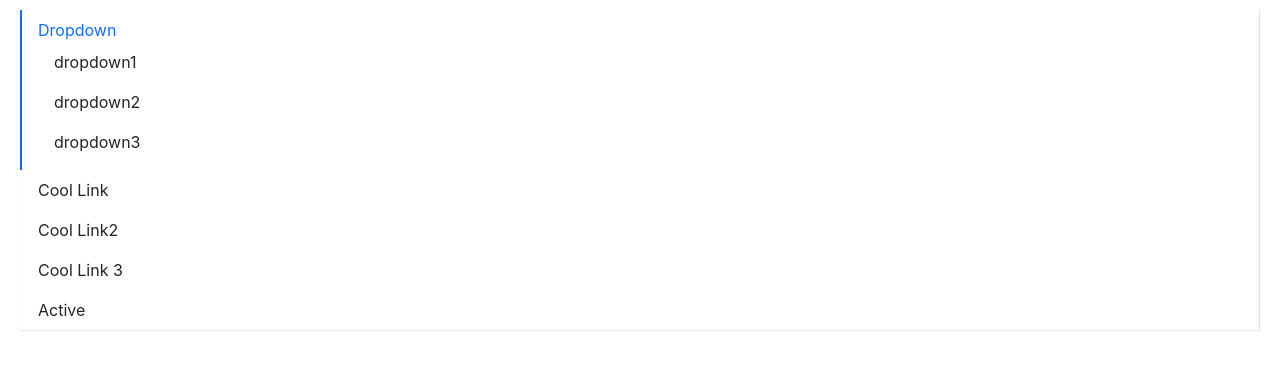
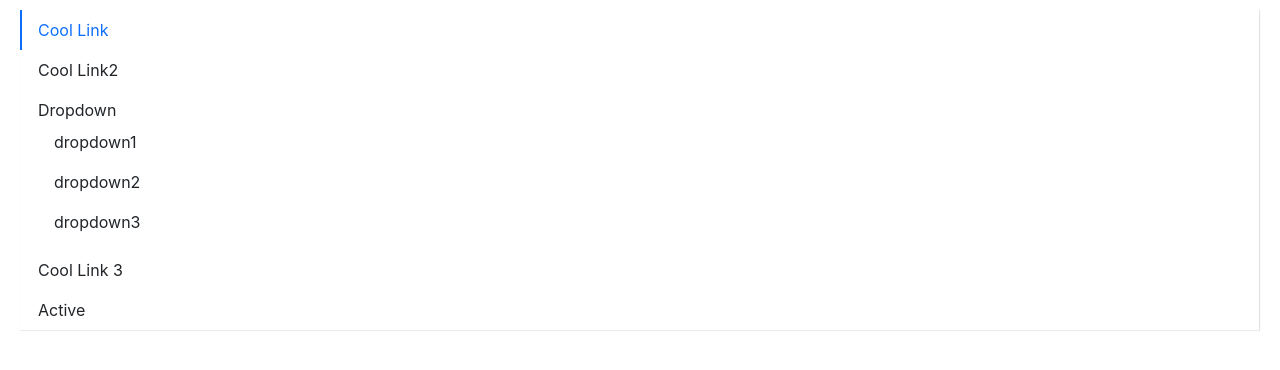
Before and after one commit to pxisbest/cream-design, a React (Vite) app: page / in a window 1280 px wide. Shown: the top 370 px of the page. Built offline with nearby package versions, Linux system fonts and the light colour scheme.

Commit message:
完成下拉菜单的全部功能

```diff
--- a/src/App.tsx
+++ b/src/App.tsx
@@ -1,4 +1,3 @@
-import Button, { ButtonType } from "./components/Button/button";
 import Menu from "./components/Menu/menu";
 import MenuItem from "./components/Menu/menuItem";
 import SubMenu from "./components/Menu/subMenu";
@@ -6,18 +5,21 @@
 function App() {
   return (
     <>
-      <Menu mode="vertical"
+      <Menu
+        mode="vertical"
+        defaultIndex="0"
+        defaultOpenSubMenus={["2"]} //默认展开的子菜单
         onSelect={(index) => {
           alert(index);
         }}
       >
-        <SubMenu title="Dropdown">
-        <MenuItem>dropdown1</MenuItem>
-        <MenuItem>dropdown2</MenuItem>
-        <MenuItem>dropdown3</MenuItem>
-        </SubMenu>
         <MenuItem>Cool Link</MenuItem>
         <MenuItem>Cool Link2</MenuItem>
+        <SubMenu title="Dropdown" index="1">
+          <MenuItem>dropdown1</MenuItem>
+          <MenuItem>dropdown2</MenuItem>
+          <MenuItem>dropdown3</MenuItem>
+        </SubMenu>
         <MenuItem>Cool Link 3</MenuItem>
         <MenuItem>Active</MenuItem>
       </Menu>
--- a/src/components/Menu/_style.scss
+++ b/src/components/Menu/_style.scss
@@ -52,7 +52,7 @@
     }
     //下拉菜单
     .cream-submenu {
-      //display: none;
+      display: none;
       list-style:none;
       padding-left: 0;
       white-space: nowrap;
@@ -67,6 +67,7 @@
         }
       }
     }
+    //控制下拉菜单的开关
      .cream-submenu.menu-opened {
       display: block;
      }
--- a/src/components/Menu/menu.tsx
+++ b/src/components/Menu/menu.tsx
@@ -6,32 +6,36 @@
 
 type MenuMode = "horizontal" | "vertical";
 //onSelect?用了两次，可以直接写成一个type简化
-type SelectCallback = (selectedIndex: number) => void;
+type SelectCallback = (selectedIndex: string) => void;
 export interface MenuProps {
-  defaultIndex?: number; //是否高亮
+  defaultIndex?: string; //是否高亮-从number改成string类型了-为了submenu添加事件
   className?: string;
   mode?: MenuMode; //菜单模式
   style?: React.CSSProperties; //样式
   onSelect?: SelectCallback; // 选中某一项时的回调
   children?: React.ReactNode; //子元素
+  defaultOpenSubMenus?: string[]; //默认展开的子菜单
 }
 
 //要传递什么给子组件
 interface IMenuContext {
-  index: number; //当前选中项的索引
+  index: string; //当前选中项的索引
   onSelect?: SelectCallback;
+  mode?: MenuMode; //菜单模式
+  defaultOpenSubMenus?: string[]; //默认展开的子菜单
 }
 //创建上下文
-export const MenuContext = createContext<IMenuContext>({ index: 0 });
+export const MenuContext = createContext<IMenuContext>({ index:' 0' });
 
 const Menu: React.FC<MenuProps> = (props) => {
   const {
     className,
     mode = "horizontal", //默认horizontal
     style,
-    defaultIndex = 0,
+    defaultIndex = "0",
     onSelect,
     children,
+    defaultOpenSubMenus = [], //默认展开的子菜单
   } = props;
   //子组件切换需要改变状态
   const [currentActive, setActive] = useState(defaultIndex);
@@ -40,15 +44,17 @@
     [`menu-vertical`]: mode === "vertical",
     [`menu-horizontal`]: mode !== "vertical",
   });
-  const handleClick = (index: number) => {
+  const handleClick = (index: string) => {
     setActive(index);
     if (onSelect) {
       onSelect(index);
     }
   };
   const passedContext: IMenuContext = {
-    index: currentActive,
+    index: currentActive?currentActive:'0',
     onSelect: handleClick,
+    mode:mode,
+    defaultOpenSubMenus: defaultOpenSubMenus, //传递默认展开的子菜单
   };
   const renderChildren = () => {
     //传入了children
@@ -57,7 +63,7 @@
       const childElement = child as React.ReactElement<MenuItemProps>;
       if (childElement.type && (childElement.type as any).displayName === "MenuItem"||"SubMenu") {
         return React.cloneElement(childElement, {
-          index
+          index:index.toString(), //将索引转换为字符串
         });
       }else{
         console.log('warning: Menu has a child which is not a MenuItem component');
--- a/src/components/Menu/menuItem.tsx
+++ b/src/components/Menu/menuItem.tsx
@@ -3,7 +3,7 @@
 import { useContext } from "react";
 
 export interface MenuItemProps {
-  index?: number; //高亮，和defaultindex对比
+  index?: string; //高亮，和defaultindex对比
   className?: string; //自定义类名
   disabled?: boolean; //是否禁用
   style?: React.CSSProperties; //样式
@@ -21,8 +21,8 @@
     "is-active": context.index === index,//true的时候选中
   });
   const handleClick = () => {
-    if (context.onSelect && !disabled && typeof index === 'number') {
-      context.onSelect(index); //确保index是number类型
+    if (context.onSelect && !disabled && typeof index === 'string') {
+      context.onSelect(index);
     }
   };
   return (
--- a/src/components/Menu/subMenu.tsx
+++ b/src/components/Menu/subMenu.tsx
@@ -1,10 +1,10 @@
-import React, { useContext } from "react";
+import React, { useContext, useState } from "react";
 import classNames from "classnames";
 import { MenuContext } from "./menu"; // 上下文
 import type { MenuItemProps } from "./menuItem";
 
 export interface SubMenuProps {
-  index?: number; //子菜单的索引
+  index?: string; //子菜单的索引
   className?: string; //自定义类名
   title: string; //子菜单标题
   children?: React.ReactNode; //子元素
@@ -17,26 +17,63 @@
   children,
 }) => {
   const context = useContext(MenuContext); // 获取上下文
+  const openedSubMenus = context.defaultOpenSubMenus as Array<string>; // 判断是否是垂直模式
+  const isOpen = (index && context.mode === "vertical") ? openedSubMenus.includes(index) : false;
+  // 如果是垂直模式，且 openedSubMenus 里包含了这个 SubMenu 的 index，就让它初始状态是展开的。
+  const [menuOpen, setmenuOpen] = useState(isOpen); // 控制子菜单的展开和收起
+  const handleClick = (e: React.MouseEvent) => {
+    e.preventDefault(); // 阻止默认行为
+    setmenuOpen(!menuOpen); // 切换子菜单的展开状态
+  };
+  let timer: any;
+  const handleMouse = (e: React.MouseEvent, toggle: boolean) => {
+    clearTimeout(timer); // 清除之前的定时器
+    e.preventDefault(); // 阻止默认行为
+    timer = setTimeout(() => {
+      setmenuOpen(toggle); // 切换子菜单的展开状态
+    }, 300); // 延时300毫秒
+  };
+  const clickEvents =
+    context.mode === "vertical" ? { onClick: handleClick } : {};
+  const hoverEvents =
+    context.mode !== "vertical"
+      ? {
+          onMouseEnter: (e: React.MouseEvent) => {
+            handleMouse(e, true);
+          },
+          onMouseLeave: (e: React.MouseEvent) => {
+            handleMouse(e, false);
+          },
+        }
+      : {};
   const classes = classNames("menu-item submenu-item", className, {
     "is-active": context.index === index, // 如果当前菜单项被选中
   });
   //确保子元素是MenuItem,需要对子元素进行处理
   const renderchildren = () => {
+    const subMenuClasses = classNames("cream-submenu", {
+      "menu-opened": menuOpen, // 如果子菜单展开
+    });
     const childrenComponent = React.Children.map(children, (child, i) => {
       const childElement = child as React.ReactElement<MenuItemProps>;
       if ((childElement.type as any).displayName === "MenuItem") {
-        return childElement;
+        return React.cloneElement(childElement, {
+            index: `${index}-${i}`, // 确保子菜单项有唯一的索引
+        })
+
       } else {
         console.error(
           "Warning: SubMenu has a child which is not a MenuItem component"
         );
       }
     });
-    return <ul className="cream-submenu">{childrenComponent}</ul>;
+    return <ul className={subMenuClasses}>{childrenComponent}</ul>;
   };
   return (
-    <li key={index} className={classes}>
-      <div className="submenu-title">{title}</div>
+    <li key={index} className={classes} {...hoverEvents}>
+      <div className="submenu-title" {...clickEvents}>
+        {title}
+      </div>
       {renderchildren()}
     </li>
   );
```
